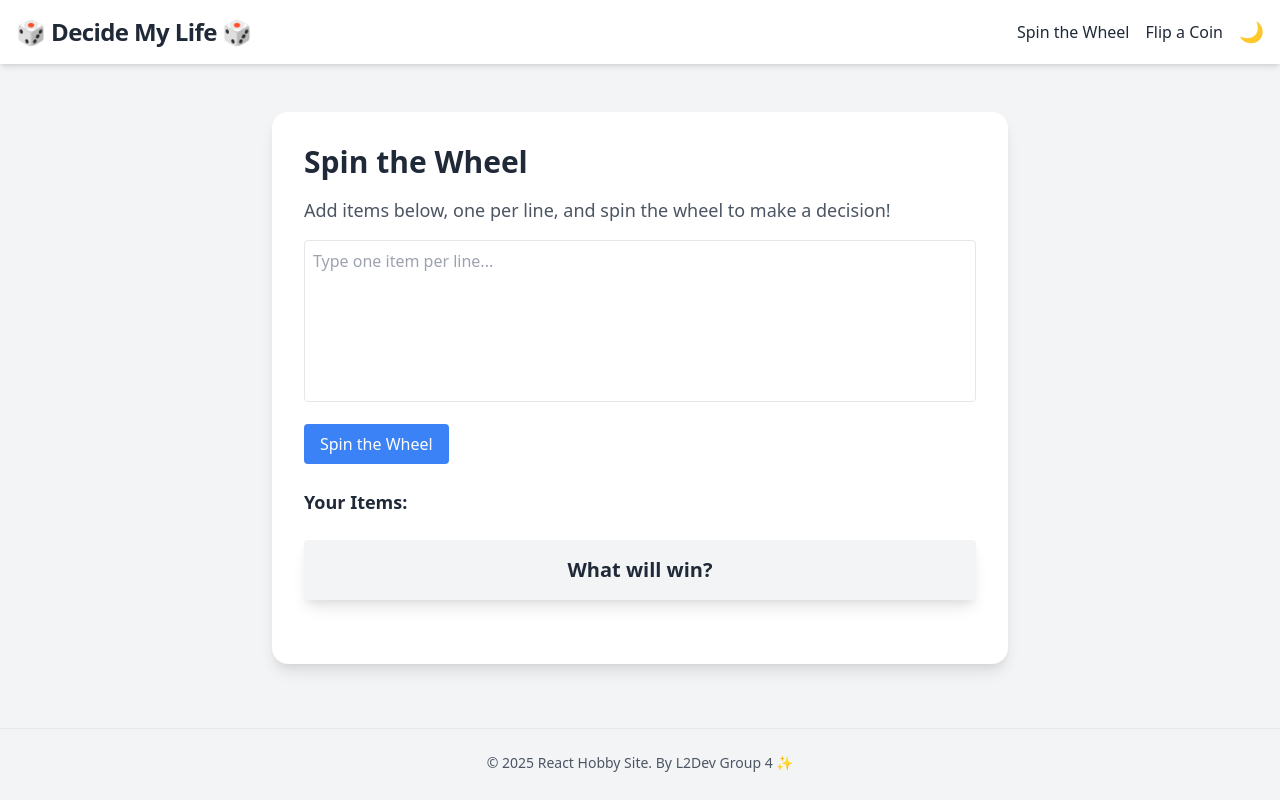
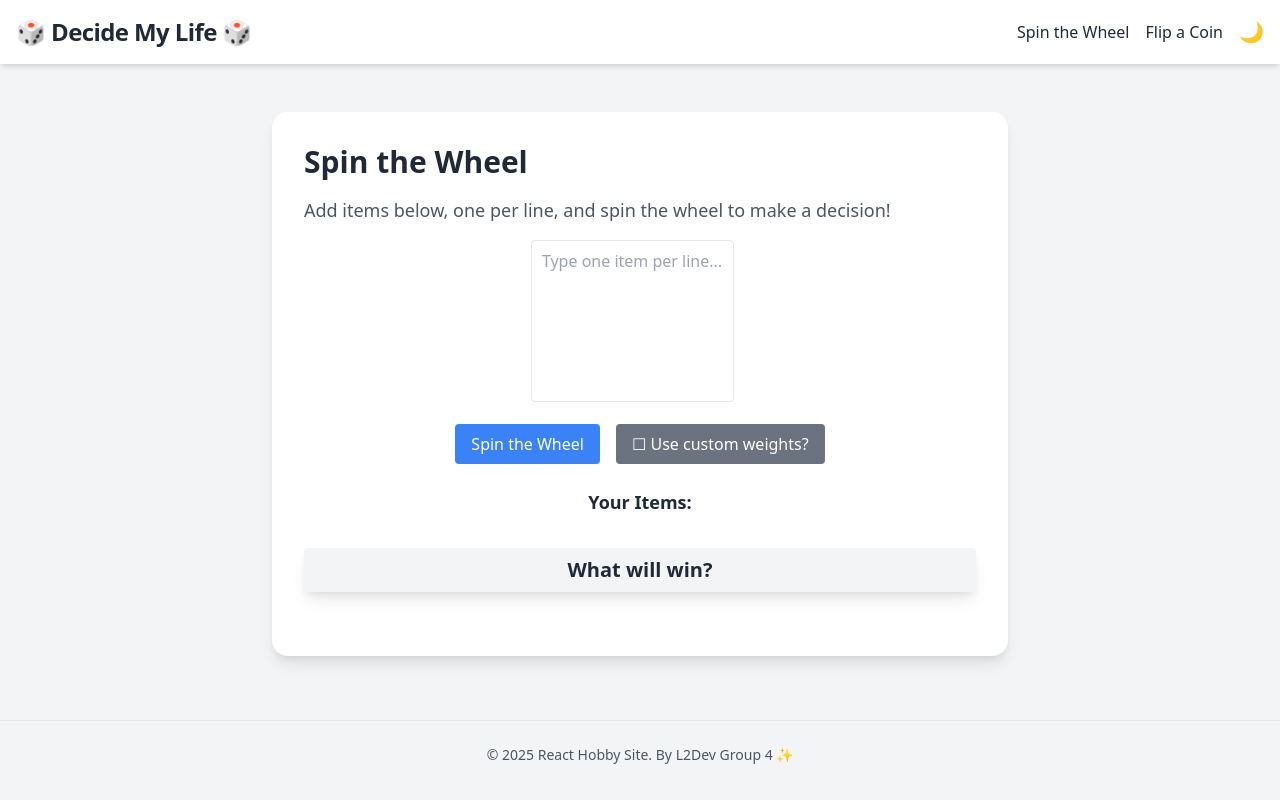
Before and after one commit to skyant83/decide-my-life, a React (Create React App) app: page /spin-the-wheel in a window 1280 px wide. Built offline with nearby package versions, Linux system fonts and the light colour scheme.

Commit message:
Applied the weight logic to the Wheel

```diff
--- a/src/components/SpinTheWheel.jsx
+++ b/src/components/SpinTheWheel.jsx
@@ -3,12 +3,77 @@ import { Wheel } from 'react-custom-roulette';
 
 function MainContent() {
   const [textareaValue, setTextareaValue] = useState('');
-  const [mustSpin, setMustSpin] = useState(false)
-  const [prizeNumber, setPrizeNumber] = useState(0)
-  const [decision, setDecision] = useState('What will win?')
+  const [weightValue, setWeightValue] = useState('');
+  const [itemData, setItemData] = useState([]);
+  const [mustSpin, setMustSpin] = useState(false);
+  const [prizeNumber, setPrizeNumber] = useState(0);
+  const [decision, setDecision] = useState('What will win?');
+  const [checked, setChecked] = useState(false);
+  const [weights, setWeights] = useState([]);
 
-  const items = textareaValue.split('\n').filter((item) => item.trim() !== '');
-  const itemData = items.map(item => ({ option: item }));
+  const items = textareaValue
+    .split('\n')
+    .map((item) => item.trim())
+    .filter((item) => item !== '');
+
+  const inputArea = (
+    <textarea
+      rows={6}
+      value={textareaValue}
+      onChange={(e) => {
+        setTextareaValue(e.target.value);
+        updateItemData(e.target.value, weightValue);
+      }}
+      placeholder="Type one item per line..."
+      className="w-full center p-2 rounded border dark:bg-gray-700 dark:text-white resize-none text-center w-64 truncate overflow-hidden text-ellipsis whitespace-nowrap"
+    />
+  );
+
+  const weightInput = checked && (
+    <textarea
+      rows={6}
+      value={weightValue}
+      onChange={(e) => {
+        setWeightValue(e.target.value);
+        updateItemData(textareaValue, e.target.value);
+      }}
+      placeholder="Type one item per line..."
+      className="w-full center p-2 rounded border dark:bg-gray-700 dark:text-white resize-none text-center w-64 truncate overflow-hidden text-ellipsis whitespace-nowrap"
+    />
+  );
+
+  const updateItemData = (textarea, weightsInput) => {
+    const itemsList = textarea
+      .split('\n')
+      .map((item) => item.trim())
+      .filter((item) => item !== '');
+
+    if (checked) {
+      const parsedWeights = weightsInput
+        .split('\n')
+        .map((w) => parseFloat(w.trim()) || 1);
+
+      setWeights(parsedWeights);
+
+      const combined = itemsList.map((item, i) => ({
+        option: item,
+        optionSize: parsedWeights[i] ?? 1,
+      }));
+
+      setItemData(combined);
+    } else {
+      setItemData(
+        itemsList.map((item) => ({
+          option: item
+        }))
+      );
+    }
+  };
+
+  const handleCheck = () => {
+    setChecked(!checked);
+    updateItemData(textareaValue, weightValue);
+  };
 
   const handleSpin = () => {
     if (!mustSpin && items.length > 0) {
@@ -16,77 +81,67 @@ function MainContent() {
       setDecision('What will win?');
       setPrizeNumber(winner);
       setMustSpin(true);
-    }
-
-    else {
-      if (mustSpin){
+    } else {
+      if (mustSpin) {
         alert('Please wait for the wheel to stop');
-      }
-      else if (items.length == 0){
+      } else if (items.length === 0) {
         alert('Please add items to spin the wheel!');
       }
     }
-  }
+  };
 
-  var wheelDisplay = null
-
-  if (items.length > 0) {
-    wheelDisplay = (
+  const wheelDisplay = items.length > 0 && itemData.length > 0 && (
     <Wheel
       mustStartSpinning={mustSpin}
       prizeNumber={prizeNumber}
       data={itemData}
-        backgroundColors={['#FFD700', '#FF8C00']}
-        textColors={['#000']}
       onStopSpinning={() => {
         setMustSpin(false);
-          setDecision(`${items[prizeNumber]} won!`)
+        setDecision(`${items[prizeNumber]} won!`);
       }}
     />
   );
-  }
+
 
   return (
     <main className="max-w-3xl mx-auto mt-12 px-4">
       <div className="bg-white dark:bg-gray-800 shadow-lg rounded-2xl p-8 transition-shadow hover:shadow-xl">
-        <h2 className="text-3xl font-semibold mb-4 text-gray-800 dark:text-gray-100">
-          Spin the Wheel
-        </h2>
+        <h2 className="text-3xl font-semibold mb-4 text-gray-800 dark:text-gray-100">Spin the Wheel</h2>
         <p className="text-gray-600 dark:text-gray-300 text-lg mb-4">
           Add items below, one per line, and spin the wheel to make a decision!
         </p>
-
-        <textarea
-          rows={6}
-          value={textareaValue}
-          onChange={(e) => setTextareaValue(e.target.value)}
-          placeholder="Type one item per line..."
-          className="w-full p-2 rounded border dark:bg-gray-700 dark:text-white resize-none"
-        />
-
-        <button
-          onClick={handleSpin}
-          className="mt-4 bg-blue-500 text-white px-4 py-2 rounded hover:bg-blue-600"
-        >
+        <div className='flex flex-row items-center justify-center gap-4'>
+          <div>{inputArea}</div>
+          <div>{weightInput}</div>
+        </div>
+        <div className="flex flex-row items-center justify-center gap-4">
+          <button onClick={handleSpin} className="mt-4 bg-blue-500 text-white px-4 py-2 rounded hover:bg-blue-600">
             Spin the Wheel
           </button>
+          <button
+            onClick={handleCheck}
+            className={`mt-4 px-4 py-2 rounded text-white ${checked ? 'bg-green-500' : 'bg-gray-500'}`}
+          >
+            {checked ? '✅ Enabled Weights' : '☐ Use custom weights?'}
+          </button>
+        </div>
 
-        <h3 className="mt-6 mb-2 font-semibold text-lg text-gray-800 dark:text-gray-100">
-          Your Items:
-        </h3>
-        <ul className="list-disc list-inside text-gray-800 dark:text-gray-200">
+        <h3 className="mt-6 mb-2 font-semibold text-lg text-center text-gray-800 dark:text-gray-100">Your Items:</h3>
+
+        <div className="flex flex-col justify-center items-center">
           {items.map((item, index) => (
-            <li key={index}>{item}</li>
+            <div className="flex flex-row justify-center items-center gap-4">
+              <div className="mt-4 w-32 text-black border-2 border-solid border-black px-4 py-2 rounded hover:bg-blue-600 text-center truncate overflow-hidden text-ellipsis whitespace-nowrap">{item}</div>
+              {checked && (
+                <div className="mt-4 w-32 text-black border-2 border-solid border-black px-4 py-2 rounded hover:bg-blue-600 text-center truncate overflow-hidden text-ellipsis whitespace-nowrap">{weights[index]}</div>)
+              }
+            </div>
           ))}
-        </ul>
-        <div className="mt-6 bg-gray-100 dark:bg-gray-700 p-4 rounded shadow-lg">
-            <h3 className="text-xl font-bold text-gray-800 dark:text-gray-100 text-center">
-              {decision}
-            </h3>
         </div>
-        <div className="flex justify-center items-center my-4">
-          {wheelDisplay}
+        <div className="mt-6 bg-gray-100 dark:bg-gray-700 p-2 rounded shadow-lg">
+          <h3 className="text-xl font-bold text-gray-800 dark:text-gray-100 text-center">{decision}</h3>
         </div>
+        <div className="flex justify-center items-center my-4">{wheelDisplay}</div>
       </div>
     </main>
   );
```
Lines whose indentation alone changed are shown as unchanged.
